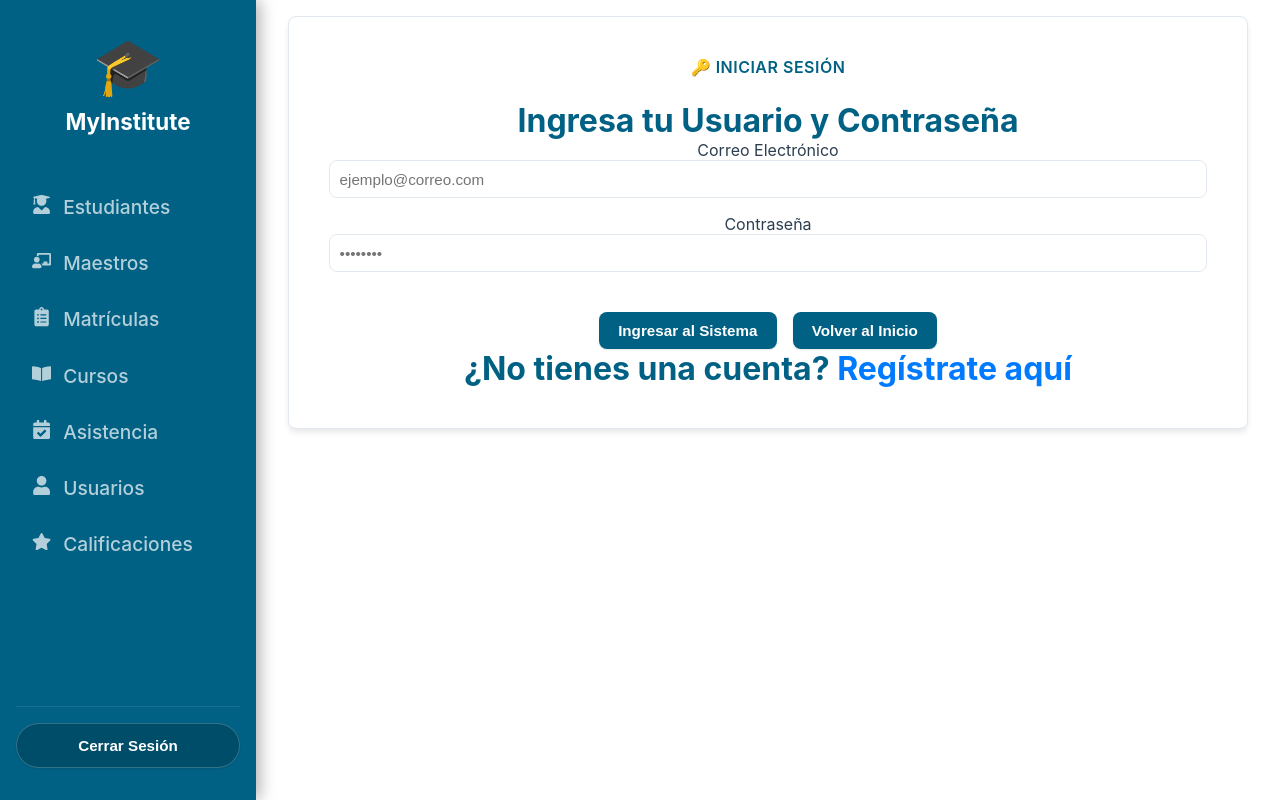
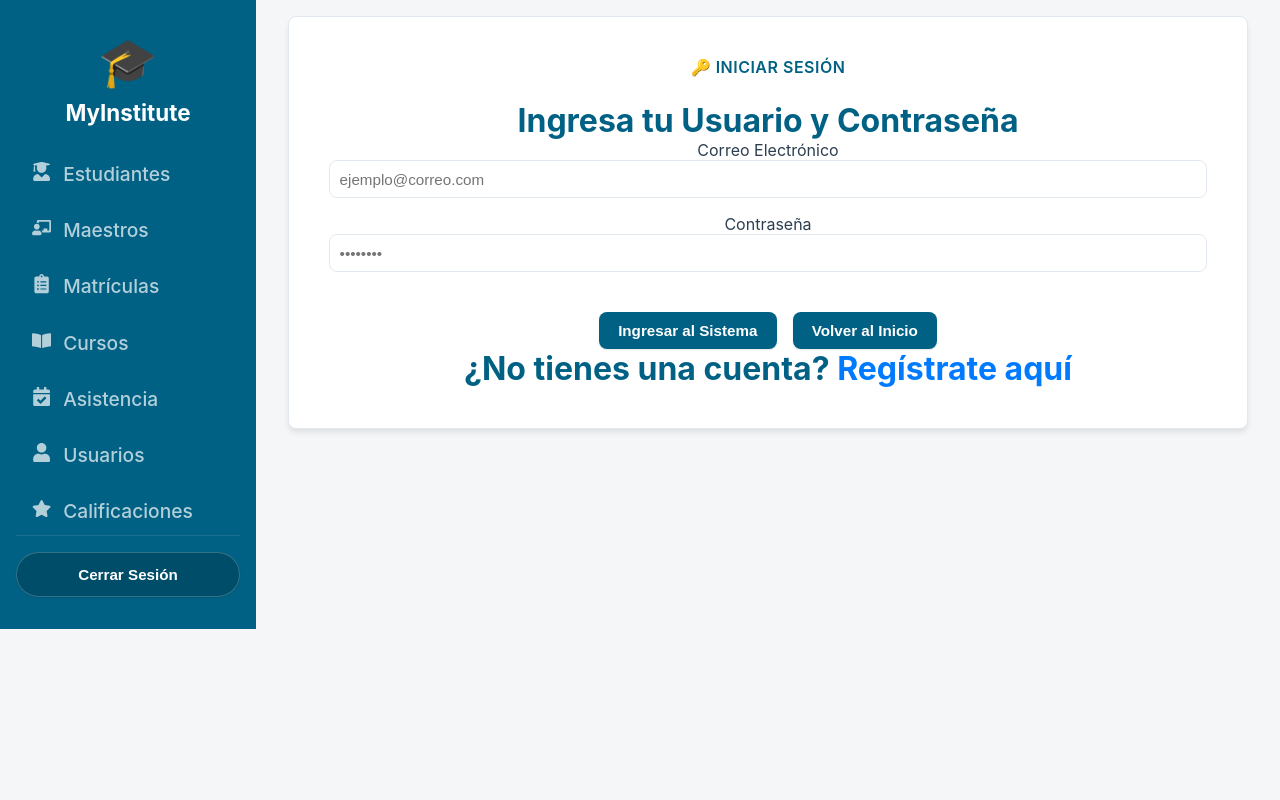
Before and after one commit to Alitares27/myinstitute, a React (Vite) app in the folder client/: page /login in a window 1280 px wide. Built offline with nearby package versions, Linux system fonts and the light colour scheme.

Commit message:
style: Refactor Global.css for improved layout and responsiveness

```diff
--- a/client/src/styles/Global.css
+++ b/client/src/styles/Global.css
@@ -36,50 +36,47 @@
   box-sizing: border-box;
 }
 
-body, html {
+html, body {
   margin: 0;
   padding: 0;
-  height: 100vh;
-  width: 100vw;
+  height: 100%;
   font-family: -apple-system, BlinkMacSystemFont, "Segoe UI", Roboto, sans-serif;
-  background-color: var(--bg-dark);
+  background-color: var(--bg-body);
   color: var(--text-main);
-  overflow: hidden;
+
 }
+
 
 /* =========================================
    2. LAYOUT PRINCIPAL (Sidebar Fijo)
    ========================================= */
 .app-layout {
   display: flex;
-  height: 100vh;
   width: 100%;
+  overflow-y:auto;
 }
 
 /* Sidebar */
 .sidebar {
-  width: var(--sidebar-width);
+ width: var(--sidebar-width);
   background-color: var(--bg-sidebar);
   color: var(--text-light);
   display: flex;
   flex-direction: column;
   padding: 2rem 1rem;
   flex-shrink: 0;
-  height: 100%;
-  z-index: 100;
-  box-shadow: 4px 0 15px rgba(0, 0, 0, 0.3);
 }
 
 .sidebar-logo {
   display: flex;
   flex-direction: column;
   align-items: center;
-  margin-bottom: 3rem;
+  margin-bottom: 1.5rem;
   text-decoration: none;
   color: white;
 }
 
-.logo-icon { font-size: 3.5rem; margin-bottom: 0.5rem; }
+.logo-icon { font-size: 3rem; margin-bottom: 0.5rem; }
 .logo-text { font-size: 1.4rem; font-weight: 700; }
 
 .sidebar ul {
@@ -137,15 +134,12 @@ body, html {
 
 /* Contenido Principal */
 .main-content {
-  flex-grow: 1;
-  height: 100vh;
-  overflow-y: auto;
-  padding: 2rem;
+  flex: 1;
+  padding: 1rem;
   background-color: var(--bg-dark);
 }
 
 main.content{
-
     padding-top: 1rem;
     width: 75%;
     margin: 0 auto;
@@ -158,6 +152,7 @@ main.content{
   justify-content: center;
   gap: 0.5rem;
   margin-top: 1rem;
+  padding-bottom: 1rem;
 }
 
 .pagination button {
@@ -290,9 +285,8 @@ table,
   border-spacing: 0;
   background: var(--bg-surface);
   border-radius: var(--radius);
-  overflow: hidden;
   box-shadow: var(--shadow-sm);
-  margin-top: 1rem;
+  margin-bottom: 1.5rem ;
   border: 1px solid var(--border-color);
 }
 
```
